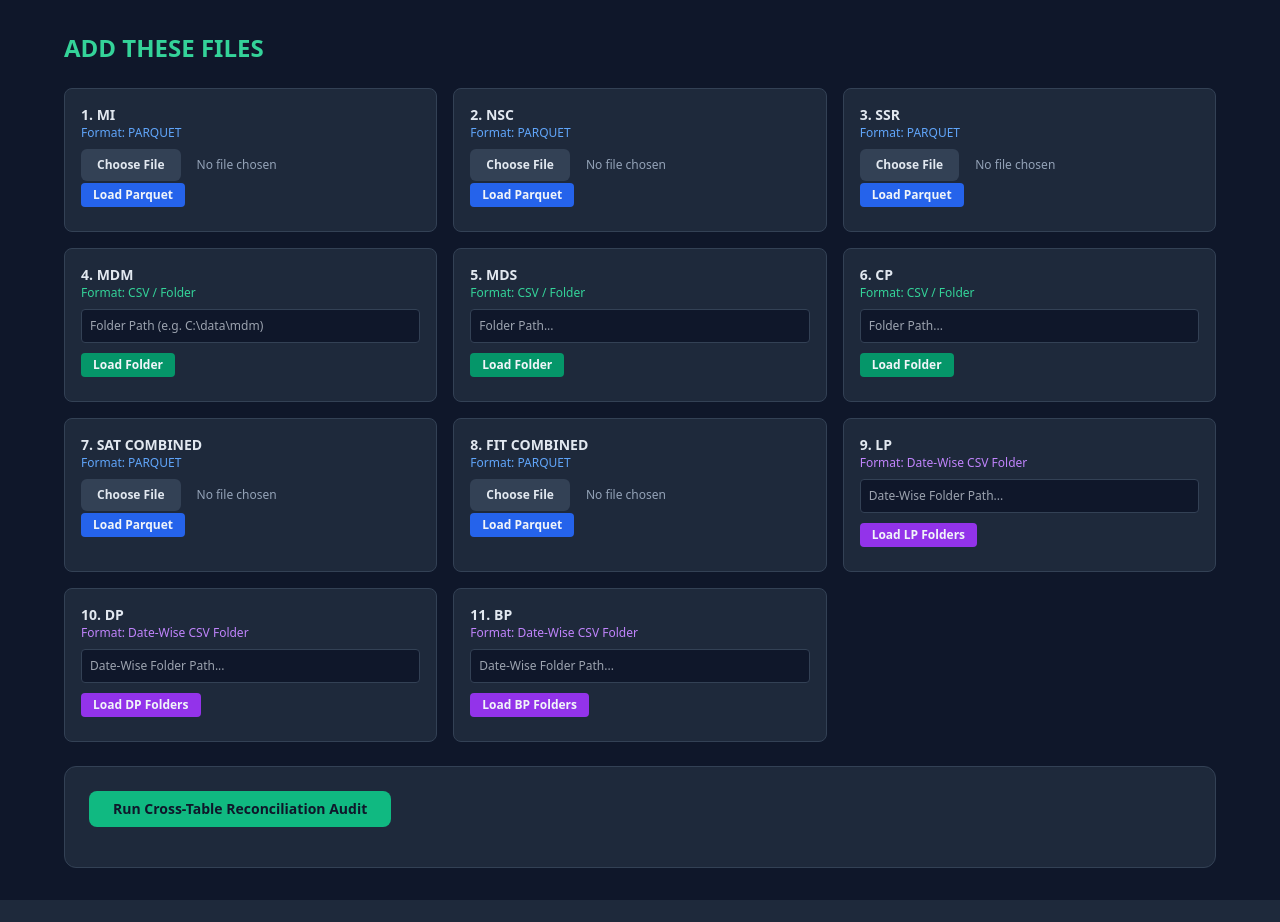
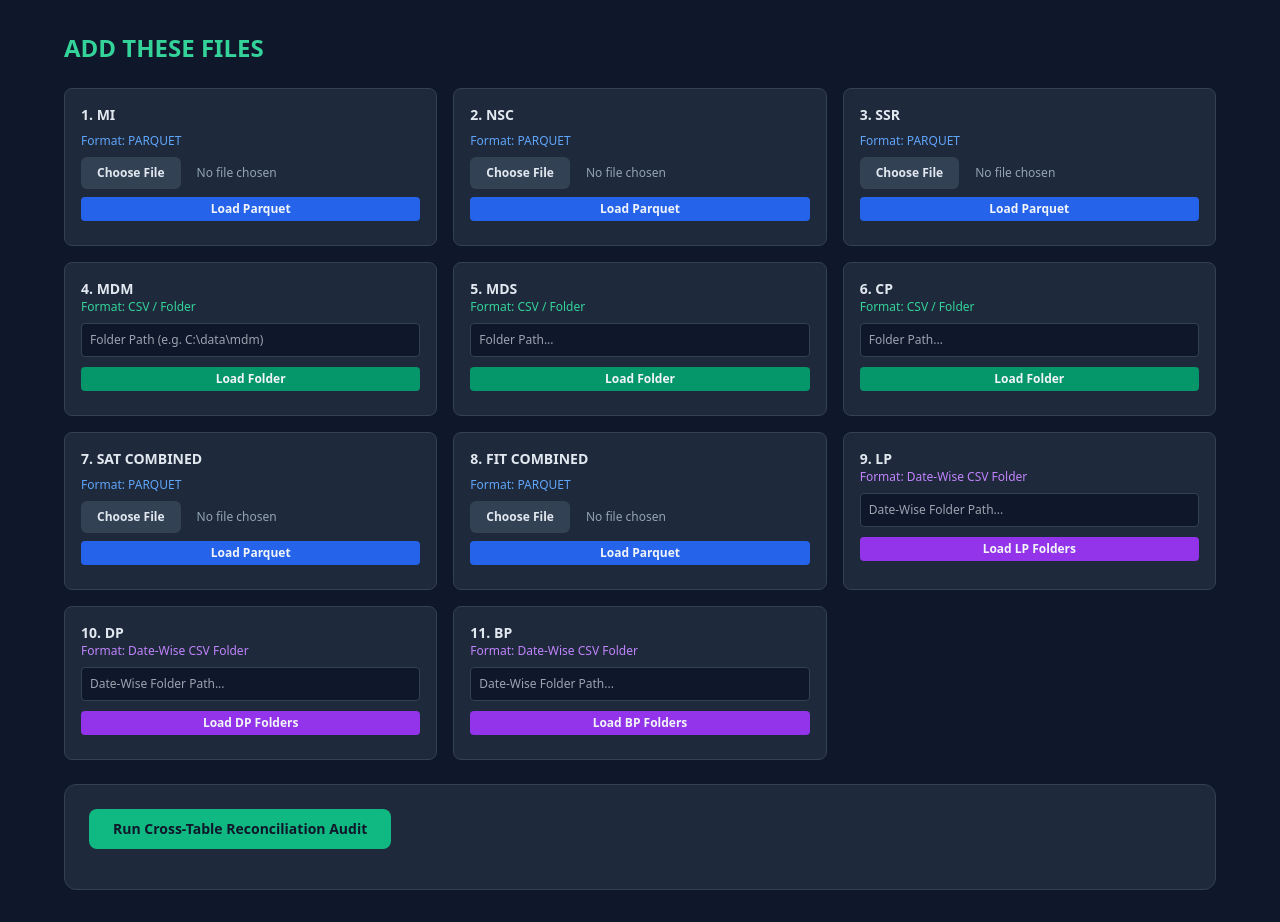
Before and after one commit to Codex0299/SAT_APP, a Python web app: template templates/index.html in a window 1280 px wide. Before the commit the page ends 900 px from the top, so only its background shows below. Run offline with Jinja, Linux system fonts and the light colour scheme; the template is opened without the code that fills it, so the values that code supplies are empty; some libraries are stand-ins or nearby versions.

Commit message:
third commit

```diff
--- a/templates/index.html
+++ b/templates/index.html
@@ -6,191 +6,281 @@
     <title>Required Data Ingestion UI</title>
     <script src="https://unpkg.com/htmx.org@1.9.10"></script>
     <script src="https://cdn.tailwindcss.com"></script>
+    <style>
+        .htmx-indicator {
+            display: none;
+        }
+
+        .htmx-request .htmx-indicator {
+            display: block;
+        }
+
+        .htmx-request.htmx-indicator {
+            display: block;
+        }
+    </style>
 </head>
 
 <body class="bg-slate-900 text-slate-100 p-8 min-h-screen">
 
     <div class="max-w-6xl mx-auto space-y-6">
-        <h1 class="text-2xl font-bold text-emerald-400"> ADD THESE FILES </h1>
+        <h1 class="text-2xl font-bold text-emerald-400">ADD THESE FILES</h1>
 
         <div class="grid grid-cols-1 md:grid-cols-3 gap-4">
 
             <!-- 1. MI (Parquet) -->
-            <div class="bg-slate-800 p-4 rounded-lg border border-slate-700">
-                <h3 class="text-sm font-bold text-slate-200">1. MI </h3>
-                <span class="text-xs text-blue-400 mb-2 block">Format: PARQUET</span>
-                <form hx-post="/ingest/wfm_dump" hx-target="#status-wfm" enctype="multipart/form-data">
+            <div class="bg-slate-800 p-4 rounded-lg border border-slate-700 space-y-2">
+                <h3 class="text-sm font-bold text-slate-200">1. MI</h3>
+                <span class="text-xs text-blue-400 block">Format: PARQUET</span>
+                <form hx-post="/ingest/MI" hx-target="#status-mi" hx-encoding="multipart/form-data"
+                    hx-indicator="#loading-mi" class="space-y-2">
                     <input type="file" name="file" accept=".parquet" class="block w-full text-xs text-slate-400
-              file:mr-4 file:py-2 file:px-4
-              file:rounded-md file:border-0
-              file:text-xs file:font-semibold
-              file:bg-slate-700 file:text-slate-200
+                      file:mr-4 file:py-2 file:px-4 file:rounded-md file:border-0
+                      file:text-xs file:font-semibold file:bg-slate-700 file:text-slate-200
                       hover:file:bg-slate-600 file:cursor-pointer cursor-pointer">
-                    <button type="submit" class="bg-blue-600 px-3 py-1 rounded text-xs font-semibold">Load
-                        Parquet</button>
+                    <button type="submit"
+                        class="bg-blue-600 hover:bg-blue-500 px-3 py-1 rounded text-xs font-semibold w-full transition">
+                        Load Parquet
+                    </button>
                 </form>
-                <div id="status-wfm" class="mt-2"></div>
+                <div id="loading-mi" class="htmx-indicator">
+                    <div class="flex justify-between text-[10px] text-slate-400 mb-1">
+                        <span>Uploading...</span>
+                        <span class="progress-percent">0%</span>
+                    </div>
+                    <div class="w-full bg-slate-900 rounded-full h-1 overflow-hidden">
+                        <div class="progress-bar bg-blue-500 h-1 w-0 transition-all duration-150"></div>
+                    </div>
+                </div>
+                <div id="status-mi" class="mt-2"></div>
             </div>
 
-            <!-- 1. NSC DUMP (Parquet) -->
-            <div class="bg-slate-800 p-4 rounded-lg border border-slate-700">
-                <h3 class="text-sm font-bold text-slate-200">2. NSC </h3>
-                <span class="text-xs text-blue-400 mb-2 block">Format: PARQUET</span>
-                <form hx-post="/ingest/wfm_dump" hx-target="#status-wfm" enctype="multipart/form-data">
+            <!-- 2. NSC (Parquet) -->
+            <div class="bg-slate-800 p-4 rounded-lg border border-slate-700 space-y-2">
+                <h3 class="text-sm font-bold text-slate-200">2. NSC</h3>
+                <span class="text-xs text-blue-400 block">Format: PARQUET</span>
+                <form hx-post="/ingest/NSC" hx-target="#status-nsc" hx-encoding="multipart/form-data"
+                    hx-indicator="#loading-nsc" class="space-y-2">
                     <input type="file" name="file" accept=".parquet" class="block w-full text-xs text-slate-400
-              file:mr-4 file:py-2 file:px-4
-              file:rounded-md file:border-0
-              file:text-xs file:font-semibold
-              file:bg-slate-700 file:text-slate-200
+                      file:mr-4 file:py-2 file:px-4 file:rounded-md file:border-0
+                      file:text-xs file:font-semibold file:bg-slate-700 file:text-slate-200
                       hover:file:bg-slate-600 file:cursor-pointer cursor-pointer">
-                    <button type="submit" class="bg-blue-600 px-3 py-1 rounded text-xs font-semibold">Load
-                        Parquet</button>
+                    <button type="submit"
+                        class="bg-blue-600 hover:bg-blue-500 px-3 py-1 rounded text-xs font-semibold w-full transition">
+                        Load Parquet
+                    </button>
                 </form>
-                <div id="status-wfm" class="mt-2"></div>
+                <div id="loading-nsc" class="htmx-indicator">
+                    <div class="flex justify-between text-[10px] text-slate-400 mb-1">
+                        <span>Uploading...</span>
+                        <span class="progress-percent">0%</span>
+                    </div>
+                    <div class="w-full bg-slate-900 rounded-full h-1 overflow-hidden">
+                        <div class="progress-bar bg-blue-500 h-1 w-0 transition-all duration-150"></div>
+                    </div>
+                </div>
+                <div id="status-nsc" class="mt-2"></div>
             </div>
 
-            <!-- 1. SSR (Parquet) -->
-            <div class="bg-slate-800 p-4 rounded-lg border border-slate-700">
-                <h3 class="text-sm font-bold text-slate-200">3. SSR </h3>
-                <span class="text-xs text-blue-400 mb-2 block">Format: PARQUET</span>
-                <form hx-post="/ingest/wfm_dump" hx-target="#status-wfm" enctype="multipart/form-data">
+            <!-- 3. SSR (Parquet) -->
+            <div class="bg-slate-800 p-4 rounded-lg border border-slate-700 space-y-2">
+                <h3 class="text-sm font-bold text-slate-200">3. SSR</h3>
+                <span class="text-xs text-blue-400 block">Format: PARQUET</span>
+                <form hx-post="/ingest/SSR" hx-target="#status-ssr" hx-encoding="multipart/form-data"
+                    hx-indicator="#loading-ssr" class="space-y-2">
                     <input type="file" name="file" accept=".parquet" class="block w-full text-xs text-slate-400
-              file:mr-4 file:py-2 file:px-4
-              file:rounded-md file:border-0
-              file:text-xs file:font-semibold
-              file:bg-slate-700 file:text-slate-200
+                      file:mr-4 file:py-2 file:px-4 file:rounded-md file:border-0
+                      file:text-xs file:font-semibold file:bg-slate-700 file:text-slate-200
                       hover:file:bg-slate-600 file:cursor-pointer cursor-pointer">
-                    <button type="submit" class="bg-blue-600 px-3 py-1 rounded text-xs font-semibold">Load
-                        Parquet</button>
+                    <button type="submit"
+                        class="bg-blue-600 hover:bg-blue-500 px-3 py-1 rounded text-xs font-semibold w-full transition">
+                        Load Parquet
+                    </button>
                 </form>
-                <div id="status-wfm" class="mt-2"></div>
+                <div id="loading-ssr" class="htmx-indicator">
+                    <div class="flex justify-between text-[10px] text-slate-400 mb-1">
+                        <span>Uploading...</span>
+                        <span class="progress-percent">0%</span>
+                    </div>
+                    <div class="w-full bg-slate-900 rounded-full h-1 overflow-hidden">
+                        <div class="progress-bar bg-blue-500 h-1 w-0 transition-all duration-150"></div>
+                    </div>
+                </div>
+                <div id="status-ssr" class="mt-2"></div>
             </div>
 
-            <!-- 2. MDM (CSV / Folder) -->
+            <!-- 4. MDM (CSV / Folder) -->
             <div class="bg-slate-800 p-4 rounded-lg border border-slate-700">
                 <h3 class="text-sm font-bold text-slate-200">4. MDM</h3>
                 <span class="text-xs text-emerald-400 mb-2 block">Format: CSV / Folder</span>
-                <form hx-post="/ingest/mdm" hx-target="#status-mdm">
+                <form hx-post="/ingest/MDM" hx-target="#status-mdm">
                     <input type="text" name="folder_path" placeholder="Folder Path (e.g. C:\data\mdm)"
-                        class="bg-slate-900 text-xs p-2 rounded border border-slate-700 w-full mb-2">
-                    <button type="submit" class="bg-emerald-600 px-3 py-1 rounded text-xs font-semibold">Load
-                        Folder</button>
+                        class="bg-slate-900 text-xs p-2 rounded border border-slate-700 w-full mb-2 focus:outline-none focus:border-emerald-500">
+                    <button type="submit"
+                        class="bg-emerald-600 hover:bg-emerald-500 px-3 py-1 rounded text-xs font-semibold w-full transition">
+                        Load Folder
+                    </button>
                 </form>
                 <div id="status-mdm" class="mt-2"></div>
             </div>
 
-            <!-- 3. MDS (CSV / Folder) -->
+            <!-- 5. MDS (CSV / Folder) -->
             <div class="bg-slate-800 p-4 rounded-lg border border-slate-700">
                 <h3 class="text-sm font-bold text-slate-200">5. MDS</h3>
                 <span class="text-xs text-emerald-400 mb-2 block">Format: CSV / Folder</span>
-                <form hx-post="/ingest/mds" hx-target="#status-mds">
+                <form hx-post="/ingest/MDS" hx-target="#status-mds">
                     <input type="text" name="folder_path" placeholder="Folder Path..."
-                        class="bg-slate-900 text-xs p-2 rounded border border-slate-700 w-full mb-2">
-                    <button type="submit" class="bg-emerald-600 px-3 py-1 rounded text-xs font-semibold">Load
-                        Folder</button>
+                        class="bg-slate-900 text-xs p-2 rounded border border-slate-700 w-full mb-2 focus:outline-none focus:border-emerald-500">
+                    <button type="submit"
+                        class="bg-emerald-600 hover:bg-emerald-500 px-3 py-1 rounded text-xs font-semibold w-full transition">
+                        Load Folder
+                    </button>
                 </form>
                 <div id="status-mds" class="mt-2"></div>
             </div>
 
-            <!-- 4. CP (CSV / Folder) -->
+            <!-- 6. CP (CSV / Folder) -->
             <div class="bg-slate-800 p-4 rounded-lg border border-slate-700">
                 <h3 class="text-sm font-bold text-slate-200">6. CP</h3>
                 <span class="text-xs text-emerald-400 mb-2 block">Format: CSV / Folder</span>
-                <form hx-post="/ingest/cp" hx-target="#status-cp">
+                <form hx-post="/ingest/CP" hx-target="#status-cp">
                     <input type="text" name="folder_path" placeholder="Folder Path..."
-                        class="bg-slate-900 text-xs p-2 rounded border border-slate-700 w-full mb-2">
-                    <button type="submit" class="bg-emerald-600 px-3 py-1 rounded text-xs font-semibold">Load
-                        Folder</button>
+                        class="bg-slate-900 text-xs p-2 rounded border border-slate-700 w-full mb-2 focus:outline-none focus:border-emerald-500">
+                    <button type="submit"
+                        class="bg-emerald-600 hover:bg-emerald-500 px-3 py-1 rounded text-xs font-semibold w-full transition">
+                        Load Folder
+                    </button>
                 </form>
                 <div id="status-cp" class="mt-2"></div>
             </div>
 
-            <!-- 5. SAT COMBINED (Parquet) -->
-            <div class="bg-slate-800 p-4 rounded-lg border border-slate-700">
+            <!-- 7. SAT COMBINED (Parquet) -->
+            <div class="bg-slate-800 p-4 rounded-lg border border-slate-700 space-y-2">
                 <h3 class="text-sm font-bold text-slate-200">7. SAT COMBINED</h3>
-                <span class="text-xs text-blue-400 mb-2 block">Format: PARQUET</span>
-                <form hx-post="/ingest/sat_combined" hx-target="#status-sat" enctype="multipart/form-data">
+                <span class="text-xs text-blue-400 block">Format: PARQUET</span>
+                <form hx-post="/ingest/sat_combined" hx-target="#status-sat" hx-encoding="multipart/form-data"
+                    hx-indicator="#loading-sat" class="space-y-2">
                     <input type="file" name="file" accept=".parquet" class="block w-full text-xs text-slate-400
-              file:mr-4 file:py-2 file:px-4
-              file:rounded-md file:border-0
-              file:text-xs file:font-semibold
-              file:bg-slate-700 file:text-slate-200
+                      file:mr-4 file:py-2 file:px-4 file:rounded-md file:border-0
+                      file:text-xs file:font-semibold file:bg-slate-700 file:text-slate-200
                       hover:file:bg-slate-600 file:cursor-pointer cursor-pointer">
-                    <button type="submit" class="bg-blue-600 px-3 py-1 rounded text-xs font-semibold">Load
-                        Parquet</button>
+                    <button type="submit"
+                        class="bg-blue-600 hover:bg-blue-500 px-3 py-1 rounded text-xs font-semibold w-full transition">
+                        Load Parquet
+                    </button>
                 </form>
+                <div id="loading-sat" class="htmx-indicator">
+                    <div class="flex justify-between text-[10px] text-slate-400 mb-1">
+                        <span>Uploading...</span>
+                        <span class="progress-percent">0%</span>
+                    </div>
+                    <div class="w-full bg-slate-900 rounded-full h-1 overflow-hidden">
+                        <div class="progress-bar bg-blue-500 h-1 w-0 transition-all duration-150"></div>
+                    </div>
+                </div>
                 <div id="status-sat" class="mt-2"></div>
             </div>
 
-            <!-- 6. FIT COMBINED (Parquet) -->
-            <div class="bg-slate-800 p-4 rounded-lg border border-slate-700">
+            <!-- 8. FIT COMBINED (Parquet) -->
+            <div class="bg-slate-800 p-4 rounded-lg border border-slate-700 space-y-2">
                 <h3 class="text-sm font-bold text-slate-200">8. FIT COMBINED</h3>
-                <span class="text-xs text-blue-400 mb-2 block">Format: PARQUET</span>
-                <form hx-post="/ingest/fit_combined" hx-target="#status-fit" enctype="multipart/form-data">
+                <span class="text-xs text-blue-400 block">Format: PARQUET</span>
+                <form hx-post="/ingest/fit_combined" hx-target="#status-fit" hx-encoding="multipart/form-data"
+                    hx-indicator="#loading-fit" class="space-y-2">
                     <input type="file" name="file" accept=".parquet" class="block w-full text-xs text-slate-400
-              file:mr-4 file:py-2 file:px-4
-              file:rounded-md file:border-0
-              file:text-xs file:font-semibold
-              file:bg-slate-700 file:text-slate-200
+                      file:mr-4 file:py-2 file:px-4 file:rounded-md file:border-0
+                      file:text-xs file:font-semibold file:bg-slate-700 file:text-slate-200
                       hover:file:bg-slate-600 file:cursor-pointer cursor-pointer">
-                    <button type="submit" class="bg-blue-600 px-3 py-1 rounded text-xs font-semibold">Load
-                        Parquet</button>
+                    <button type="submit"
+                        class="bg-blue-600 hover:bg-blue-500 px-3 py-1 rounded text-xs font-semibold w-full transition">
+                        Load Parquet
+                    </button>
                 </form>
+                <div id="loading-fit" class="htmx-indicator">
+                    <div class="flex justify-between text-[10px] text-slate-400 mb-1">
+                        <span>Uploading...</span>
+                        <span class="progress-percent">0%</span>
+                    </div>
+                    <div class="w-full bg-slate-900 rounded-full h-1 overflow-hidden">
+                        <div class="progress-bar bg-blue-500 h-1 w-0 transition-all duration-150"></div>
+                    </div>
+                </div>
                 <div id="status-fit" class="mt-2"></div>
             </div>
 
-            <!-- 7. LP (CSV / Folder / Date-wise) -->
+            <!-- 9. LP (CSV / Folder / Date-wise) -->
             <div class="bg-slate-800 p-4 rounded-lg border border-slate-700">
                 <h3 class="text-sm font-bold text-slate-200">9. LP</h3>
                 <span class="text-xs text-purple-400 mb-2 block">Format: Date-Wise CSV Folder</span>
                 <form hx-post="/ingest/lp" hx-target="#status-lp">
                     <input type="text" name="folder_path" placeholder="Date-Wise Folder Path..."
-                        class="bg-slate-900 text-xs p-2 rounded border border-slate-700 w-full mb-2">
-                    <button type="submit" class="bg-purple-600 px-3 py-1 rounded text-xs font-semibold">Load LP
-                        Folders</button>
+                        class="bg-slate-900 text-xs p-2 rounded border border-slate-700 w-full mb-2 focus:outline-none focus:border-purple-500">
+                    <button type="submit"
+                        class="bg-purple-600 hover:bg-purple-500 px-3 py-1 rounded text-xs font-semibold w-full transition">
+                        Load LP Folders
+                    </button>
                 </form>
                 <div id="status-lp" class="mt-2"></div>
             </div>
 
-            <!-- 8. DP (CSV / Folder / Date-wise) -->
+            <!-- 10. DP (CSV / Folder / Date-wise) -->
             <div class="bg-slate-800 p-4 rounded-lg border border-slate-700">
                 <h3 class="text-sm font-bold text-slate-200">10. DP</h3>
                 <span class="text-xs text-purple-400 mb-2 block">Format: Date-Wise CSV Folder</span>
                 <form hx-post="/ingest/dp" hx-target="#status-dp">
                     <input type="text" name="folder_path" placeholder="Date-Wise Folder Path..."
-                        class="bg-slate-900 text-xs p-2 rounded border border-slate-700 w-full mb-2">
-                    <button type="submit" class="bg-purple-600 px-3 py-1 rounded text-xs font-semibold">Load DP
-                        Folders</button>
+                        class="bg-slate-900 text-xs p-2 rounded border border-slate-700 w-full mb-2 focus:outline-none focus:border-purple-500">
+                    <button type="submit"
+                        class="bg-purple-600 hover:bg-purple-500 px-3 py-1 rounded text-xs font-semibold w-full transition">
+                        Load DP Folders
+                    </button>
                 </form>
                 <div id="status-dp" class="mt-2"></div>
             </div>
 
-            <!-- 9. BP (CSV / Folder / Date-wise) -->
+            <!-- 11. BP (CSV / Folder / Date-wise) -->
             <div class="bg-slate-800 p-4 rounded-lg border border-slate-700">
                 <h3 class="text-sm font-bold text-slate-200">11. BP</h3>
                 <span class="text-xs text-purple-400 mb-2 block">Format: Date-Wise CSV Folder</span>
                 <form hx-post="/ingest/bp" hx-target="#status-bp">
                     <input type="text" name="folder_path" placeholder="Date-Wise Folder Path..."
-                        class="bg-slate-900 text-xs p-2 rounded border border-slate-700 w-full mb-2">
-                    <button type="submit" class="bg-purple-600 px-3 py-1 rounded text-xs font-semibold">Load BP
-                        Folders</button>
+                        class="bg-slate-900 text-xs p-2 rounded border border-slate-700 w-full mb-2 focus:outline-none focus:border-purple-500">
+                    <button type="submit"
+                        class="bg-purple-600 hover:bg-purple-500 px-3 py-1 rounded text-xs font-semibold w-full transition">
+                        Load BP Folders
+                    </button>
                 </form>
                 <div id="status-bp" class="mt-2"></div>
             </div>
 
         </div>
 
-        <!-- Audit Execution --->
+        <!-- Audit Execution -->
         <div class="bg-slate-800 p-6 rounded-xl border border-slate-700 mt-6">
-            <button hx-get="/run-audit" hx-target="#audit-output"
-                class="bg-emerald-500 hover:bg-emerald-600 text-slate-900 font-bold px-6 py-2 rounded-lg text-sm">
-                Run Cross-Table Reconciliation Audit
+            <button hx-get="/run-audit" hx-target="#audit-output" hx-indicator="#audit-spinner"
+                class="bg-emerald-500 hover:bg-emerald-400 text-slate-900 font-bold px-6 py-2.5 rounded-lg text-sm transition flex items-center gap-2">
+                <span>Run Cross-Table Reconciliation Audit</span>
+                <span id="audit-spinner" class="htmx-indicator animate-spin text-slate-900">🌀</span>
             </button>
             <div id="audit-output" class="mt-4"></div>
         </div>
 
     </div>
 
+    <!-- Script to track real-time upload progress percentages -->
+    <script>
+        document.addEventListener('htmx:xhr:progress', function (evt) {
+            if (evt.detail.lengthComputable) {
+                let percent = Math.round((evt.detail.loaded / evt.detail.total) * 100);
+                let container = evt.detail.elt;
+                let progressBar = container.querySelector('.progress-bar');
+                let progressText = container.querySelector('.progress-percent');
+
+                if (progressBar) progressBar.style.width = percent + '%';
+                if (progressText) progressText.innerText = percent + '%';
+            }
+        });
+    </script>
 </body>
 
 </html>
```
Also changed, not shown: app.py (+141 -167 lines). Lines whose indentation alone changed are shown as unchanged.
